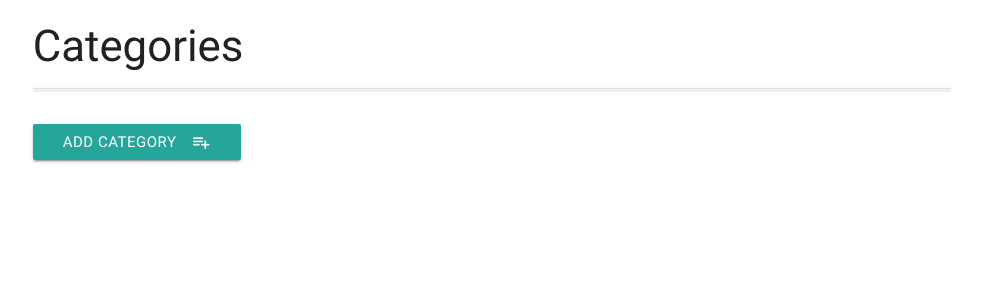
After one commit to danielsky81/Task_menager, a Flask app: page /get_categories in a window 1280 px wide. The commit adds this page. Shown: the top 300 px of the page, without its empty margins (148-1130 px from the left). Run offline with Flask 2, Linux system fonts and the light colour scheme; data that the repository does not hold is empty; some libraries are stand-ins or nearby versions.

Commit message:
Add categories

```diff
--- a/app.py
+++ b/app.py
@@ -52,6 +52,43 @@ def delete_task(task_id):
     mongo.db.tasks.remove({'_id': ObjectId(task_id)})
     return redirect(url_for('get_tasks'))
 
+@app.route('/get_categories')
+def get_categories():
+    return render_template('categories.html',
+                           categories=mongo.db.categories.find())
+
+
+@app.route('/delete_category/<category_id>', methods=['POST'])
+def delete_category(category_id):
+    mongo.db.categories.remove({'_id': ObjectId(category_id)})
+    return redirect(url_for('get_categories'))
+
+
+@app.route('/edit_category/<category_id>')
+def edit_category(category_id):
+    return render_template('editcategory.html',
+    category=mongo.db.categories.find_one({'_id': ObjectId(category_id)}))
+
+
+@app.route('/update_category/<category_id>', methods=['POST'])
+def update_category(category_id):
+    mongo.db.categories.update(
+        {'_id': ObjectId(category_id)},
+        {'category_name': request.form.get('category_name')})
+    return redirect(url_for('get_categories'))
+
+
+@app.route('/insert_category', methods=['POST'])
+def insert_category():
+    category_doc = {'category_name': request.form.get('category_name')}
+    mongo.db.categories.insert_one(category_doc)
+    return redirect(url_for('get_categories'))
+
+
+@app.route('/add_category')
+def add_category():
+    return render_template('addcategory.html')
+
 if __name__ == '__main__':
     app.run(host=os.environ.get('IP'),
                                 port=int(os.environ.get('PORT')),
--- /dev/null
+++ b/templates/categories.html
@@ -0,0 +1,29 @@
+{% extends 'base.html'%} {% block content %}
+
+<div class="row">
+
+    <h3>Categories</h3>
+    <ul class="collapsible" data-collapsible="accordion">
+        {% for category in categories %}
+        <li>
+            <div class="collapsible-header">
+                <form action="{{url_for('delete_category', category_id=category._id)}}" method="POST">
+                    <button type="submit" class="waves-effect waves-light btn btn_small">Del</button>
+                </form>
+                <a href="" class="waves-effect waves-light btn btn_small blue">Edit</a>
+
+                <div class="task_header">
+                    <strong>{{category.category_name}}</strong>
+                </div>
+            </div>
+        </li>
+        {% endfor %}
+
+    </ul>
+</div>
+<div class="row">
+    <a href="{{url_for('add_category')}}" class="waves-effect waves-light btn">
+        <i class="material-icons right">playlist_add</i>Add Category
+    </a>
+</div>
+{% endblock %}
--- a/templates/tasks.html
+++ b/templates/tasks.html
@@ -6,7 +6,9 @@
             <div class="collapsible-header">
                 <div class="col s3">
                     <i class="material-icons">expand_more</i>
-                    <a class="waves-effect waves-light btn btn_small">Done</a>
+                    <form action="{{url_for('delete_task', task_id=task._id)}}" method="POST">
+                        <button type="submit" class="waves-effect waves-light btn btn_small">Done</button>
+                    </form>
                     <a href="{{url_for('edit_task', task_id=task._id)}}" class="waves-effect waves-light btn btn_small blue">Edit</a>
 
                 </div>
```
